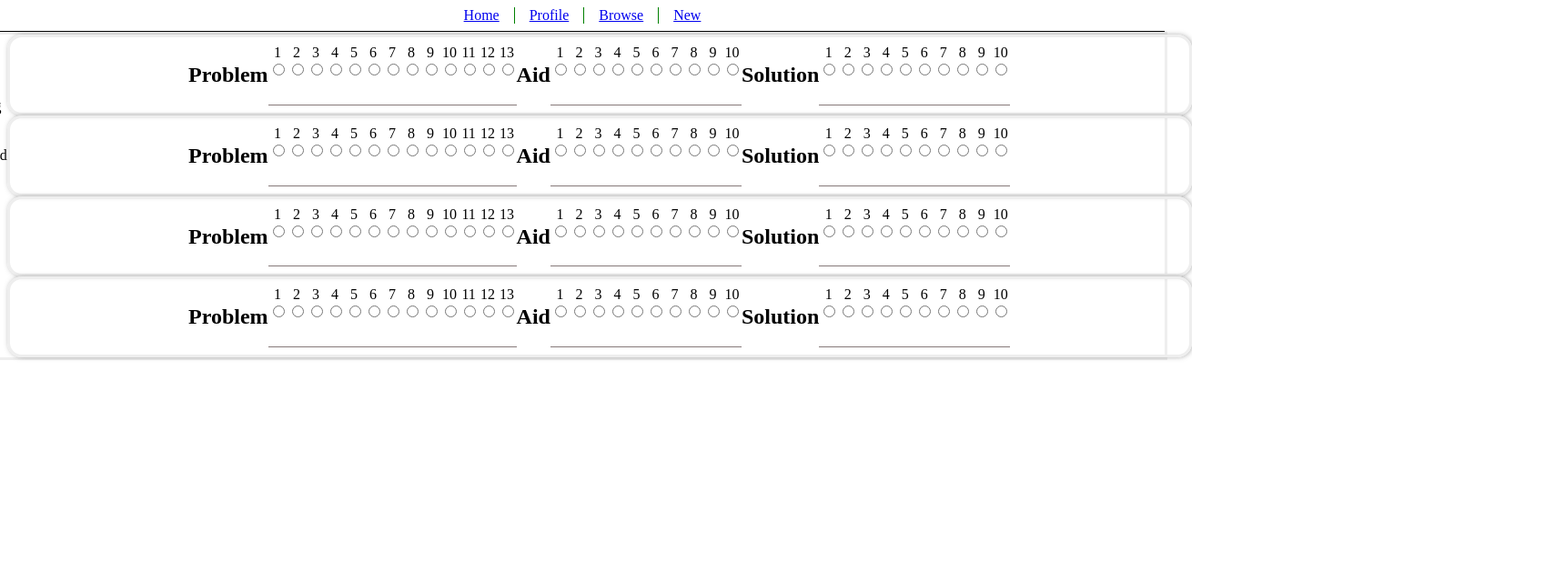
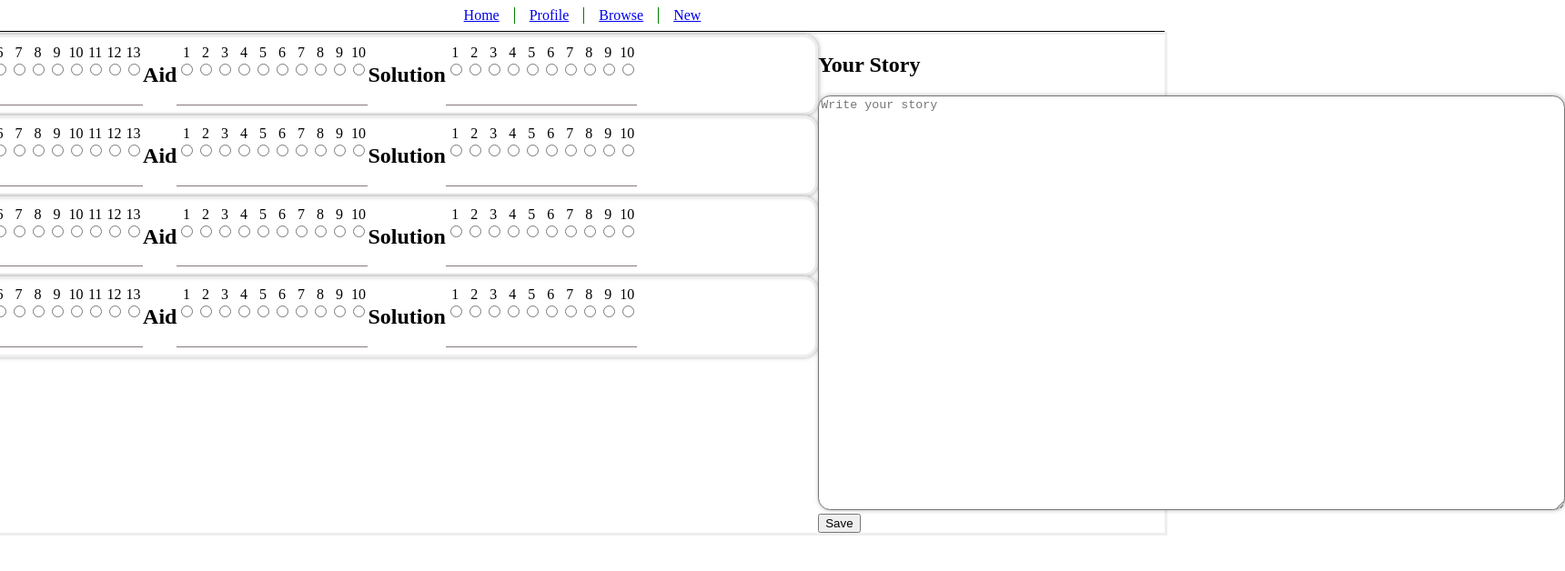
Before and after one commit to Caprpar/db_quest, a Vue app in the folder frontend/: page /adventure in a window 1280 px wide. Shown: the top 628 px of the page at 91% size, 1720 px wide, since content can reach past the window. Built offline with nearby package versions, Linux system fonts and the light colour scheme.

Commit message:
NarrativeText added to SessionView

```diff
--- a/frontend/src/components/NarrativeText.vue
+++ b/frontend/src/components/NarrativeText.vue
@@ -1,7 +1,7 @@
 <script setup>
   import { ref, defineEmits } from "vue";
 
-  const narration = ref(" ");
+  const narration = ref(null);
   const emit = defineEmits(["narration-to-session"]);
 
   const sendNarrative = (narration) => {
@@ -22,4 +22,9 @@
   <button @click="() => sendNarrative(narration)">Save</button>
 </template>
 
-<style scoped></style>
+<style scoped>
+  textarea {
+    border-radius: 1em;
+    box-shadow: 1px 0 5px rgb(104, 104, 104, 0.5);
+  }
+</style>
--- a/frontend/src/views/SessionView.vue
+++ b/frontend/src/views/SessionView.vue
@@ -2,6 +2,7 @@
   import HealthBar from "@/components/HealthBar.vue";
   import FaceCard from "@/components/FaceCard.vue";
   import CardInput from "@/components/CardInput.vue";
+  import NarrativeText from "@/components/NarrativeText.vue";
   import { ref, defineEmits } from "vue";
   import {
     getCardById,
@@ -30,6 +31,10 @@
   function getLoreContent(name, description) {
     console.log(name, description);
   }
+
+  function postNarrative(narrative) {
+    console.log(narrative);
+  }
 </script>
 
 <template>
@@ -42,7 +47,9 @@
         <CardInput />
         <CardInput />
       </section>
-      <section id="narrative"></section>
+      <section id="narrative">
+        <NarrativeText @narration-to-session="" />
+      </section>
       <!-- <HealthBar :health-points="hp" @update-health="updateHealth" /> -->
 
       <!-- <FaceCard :card-type="'Problem'" card-score="9" @lore-content="getLoreContent" />
```
